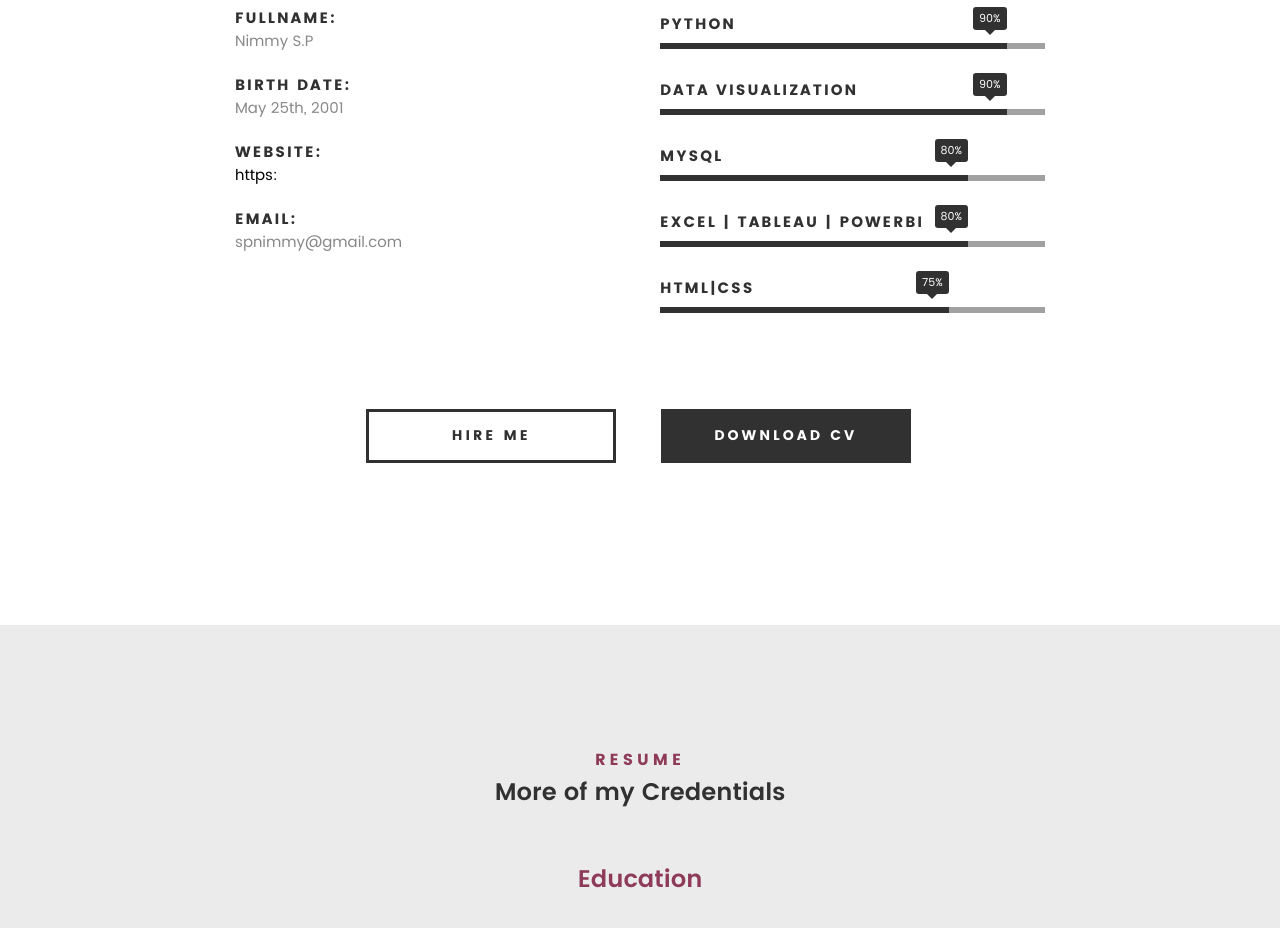
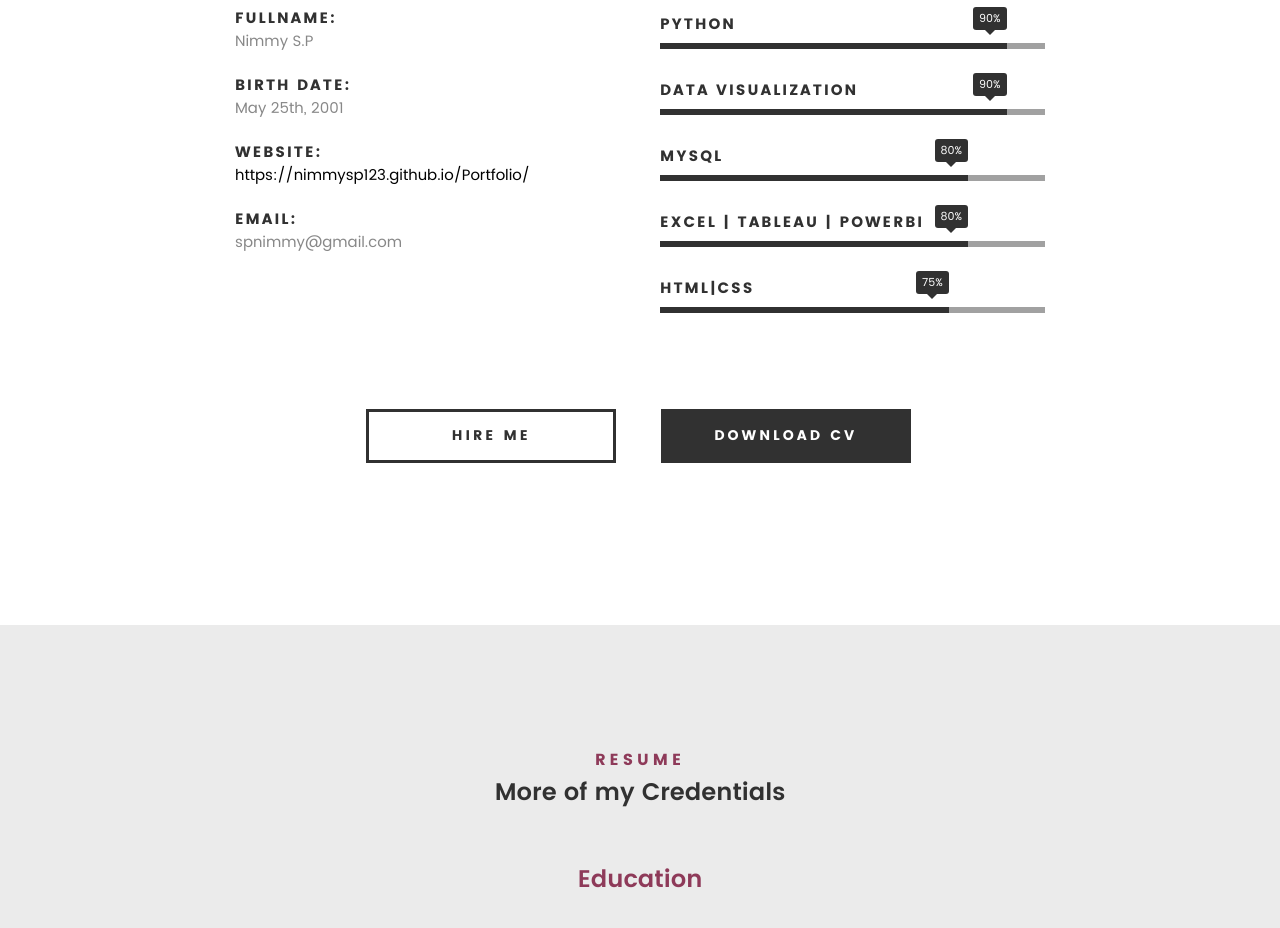
Before and after one commit to Nimmysp123/Portfolio, a plain HTML site: page index.html in a window 1280 px wide. Shown: the part 1496-2424 px from the top of the page. Drawn offline with Linux system fonts and the light colour scheme; files whose address does not match are found by name.

Commit message:
Update index.html

```diff
--- a/index.html
+++ b/index.html
@@ -141,7 +141,7 @@
    				</li>
    				<li>
    					<strong>Website:</strong>
-   					<span><a href="#">https:</a></span>
+   					<span><a href="#">https://nimmysp123.github.io/Portfolio/</a></span>
    				</li>
                     <li>
                         <strong>Email:</strong>
```
